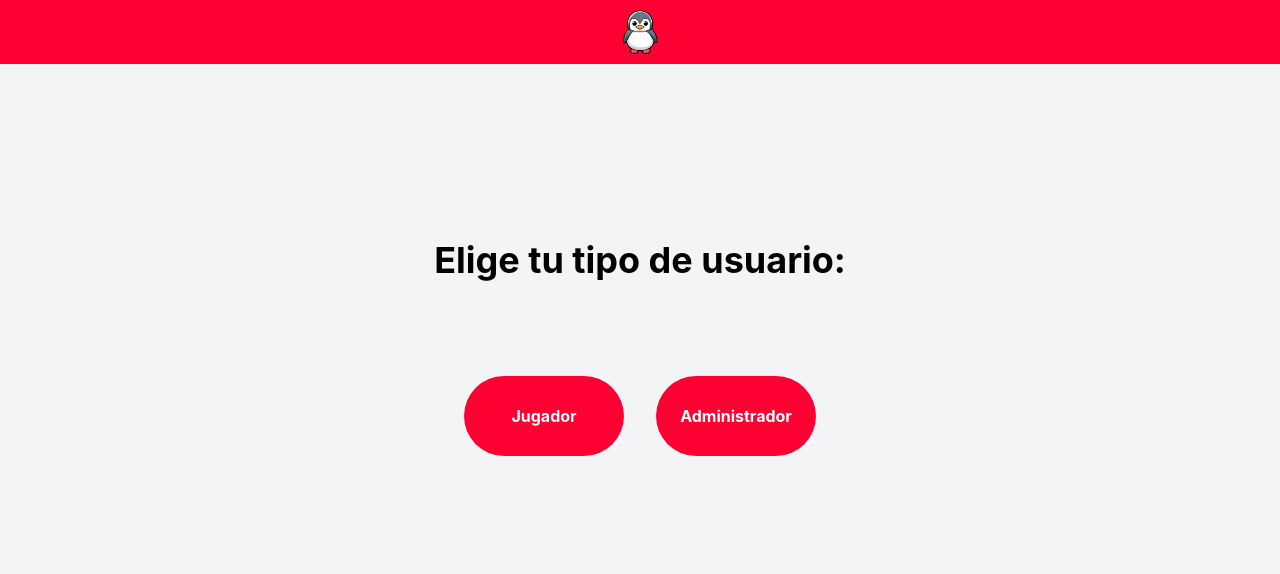
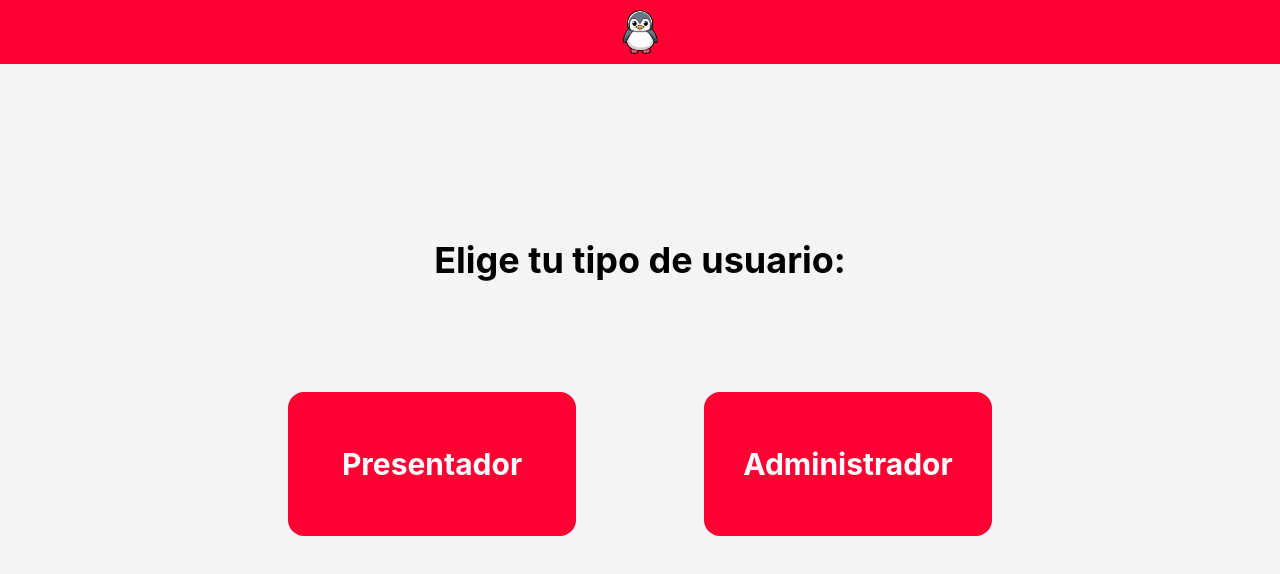
Before and after one commit to Egonef/triviasd, a React (Create React App) app in the folder frontendtriviasd/: page / in a window 1280 px wide. Shown: the top 574 px of the page. Built offline with nearby package versions, Linux system fonts and the light colour scheme.

Commit message:
Header en componente y botones

```diff
--- a/frontendtriviasd/src/App.js
+++ b/frontendtriviasd/src/App.js
@@ -4,20 +4,20 @@
 // Imports
 import './App.css';
 
+//Componentes
+import Header from './components/header';
 
 
 
 function App() {
     return (
         <div className="App h-screen bg-gray-100">
-            <header className="flex justify-center h-[8%] bg-[#FF0033]">
-                <img className=" " src="pingu.png" alt="logo" ></img>
-            </header>
+            <Header/>
             <div className=" flex items-center flex-col h-[92%] pt-44"  >
                 <h1 className=" text-4xl " ><b>Elige tu tipo de usuario:</b></h1>
-                <div className=" mt-20">
-                    <button className="bg-[#FF0033] text-white font-bold py-2 px-4 rounded-full w-40 h-20 m-4" >Jugador</button>
-                    <button className="bg-[#FF0033] text-white font-bold py-2 px-4 rounded-full w-40 h-20 m-4" >Administrador</button>
+                <div className=" mt-28">
+                    <button className="bg-[#FF0033] text-white text-3xl font-bold py-2 px-4 rounded-2xl w-72 h-36 mr-16" >Presentador</button>
+                    <button className="bg-[#FF0033] text-white text-3xl font-bold py-2 px-4 rounded-2xl w-72 h-36 ml-16" >Administrador</button>
                 </div>
             </div>
         </div>
--- /dev/null
+++ b/frontendtriviasd/src/components/header.jsx
@@ -0,0 +1,10 @@
+import React from 'react'
+
+
+export default function Header() {
+    return (
+        <header className="flex justify-center h-[8%] bg-[#FF0033]">
+            <img className=" " src="pingu.png" alt="logo" ></img>
+        </header>
+    )
+}
```
